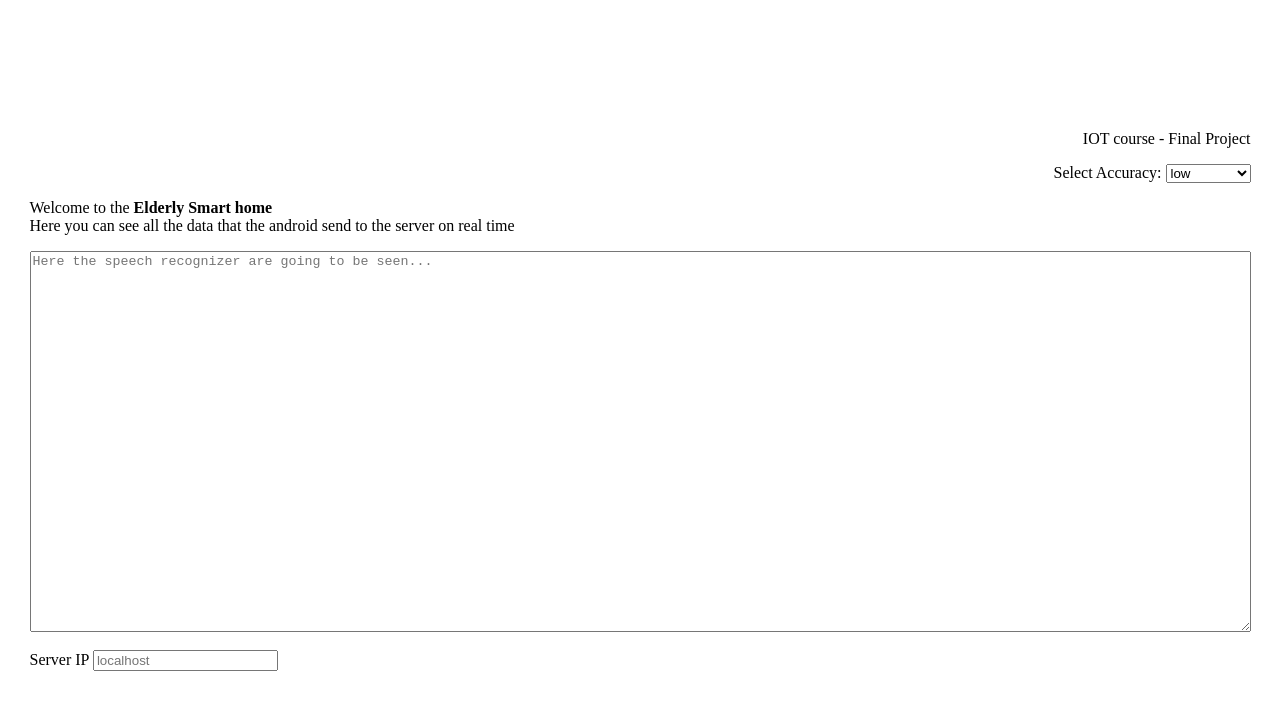
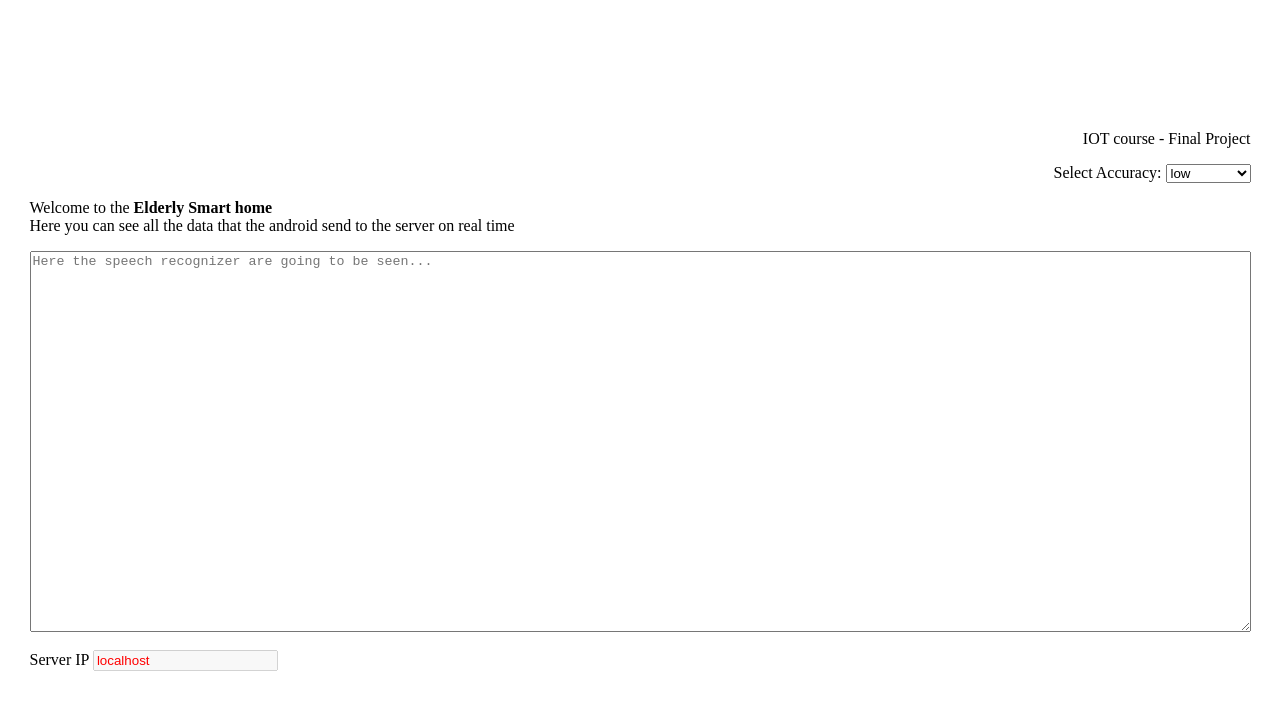
Before and after one commit to livnoni/IOT_project, a website: page node_server/public/index.html in a window 1280 px wide. Drawn offline with nearby package versions, Linux system fonts and the light colour scheme; no server answers.

Commit message:
best commit ever

```diff
--- a/node_server/public/index.html
+++ b/node_server/public/index.html
@@ -82,14 +82,12 @@
 <br><br>
 
 <label for="ip">Server IP</label>
-<input id="ip" placeholder="localhost">
+<input id="ip" placeholder="localhost" disabled style="color: red">
 <script>
-
+    document.getElementById('ip').value = document.location.host.split(':')[0];
     setInterval(function () {
         var num = 0;
-        var ip = document.getElementById('ip').value;
-        if (ip == '') ip = 'localhost';
-        $.get(`http://${ip}:3000/getText`, function (data) {
+        $.get(`http://${document.location.host}/getText`, function (data) {
             console.log("Data: " + data);
             var accuracy = $("#accuracy").val();
             if (data != "") {
```
